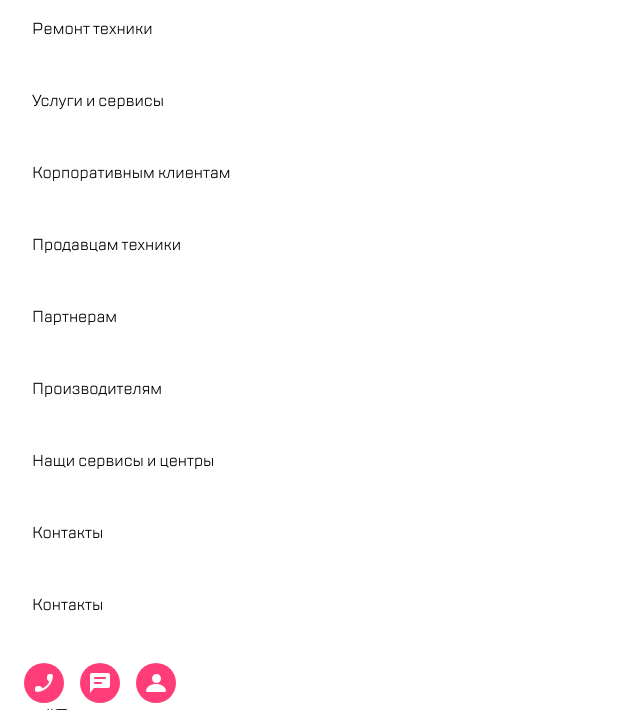
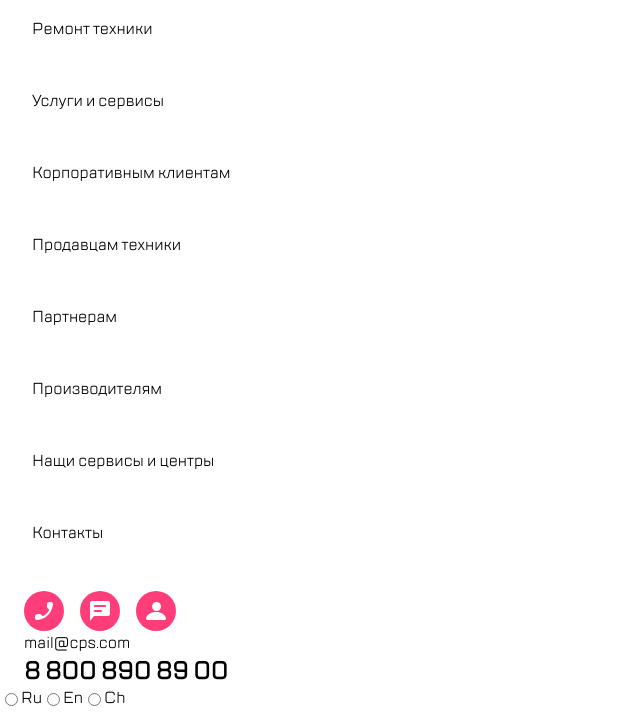
Before and after one commit to alexandershatalovdev/mobile-menu, a plain HTML site: page index.html in a window 1280 px wide. Shown: the part 90-816 px from the top of the page, without its empty margins (0-640 px from the left). Drawn offline with Linux system fonts and the light colour scheme.

Commit message:
Update index.html

```diff
--- a/index.html
+++ b/index.html
@@ -42,7 +42,6 @@
             <li><a href="#">Производителям</a></li>
             <li><a href="#">Нащи сервисы и центры</a></li>
             <li><a href="#">Контакты</a></li>
-            <li><a href="#">Контакты</a></li>
          </ul>
       <div class="menu">
          <button class="btn"><img src="img/phone.svg" alt=""></button>
```
